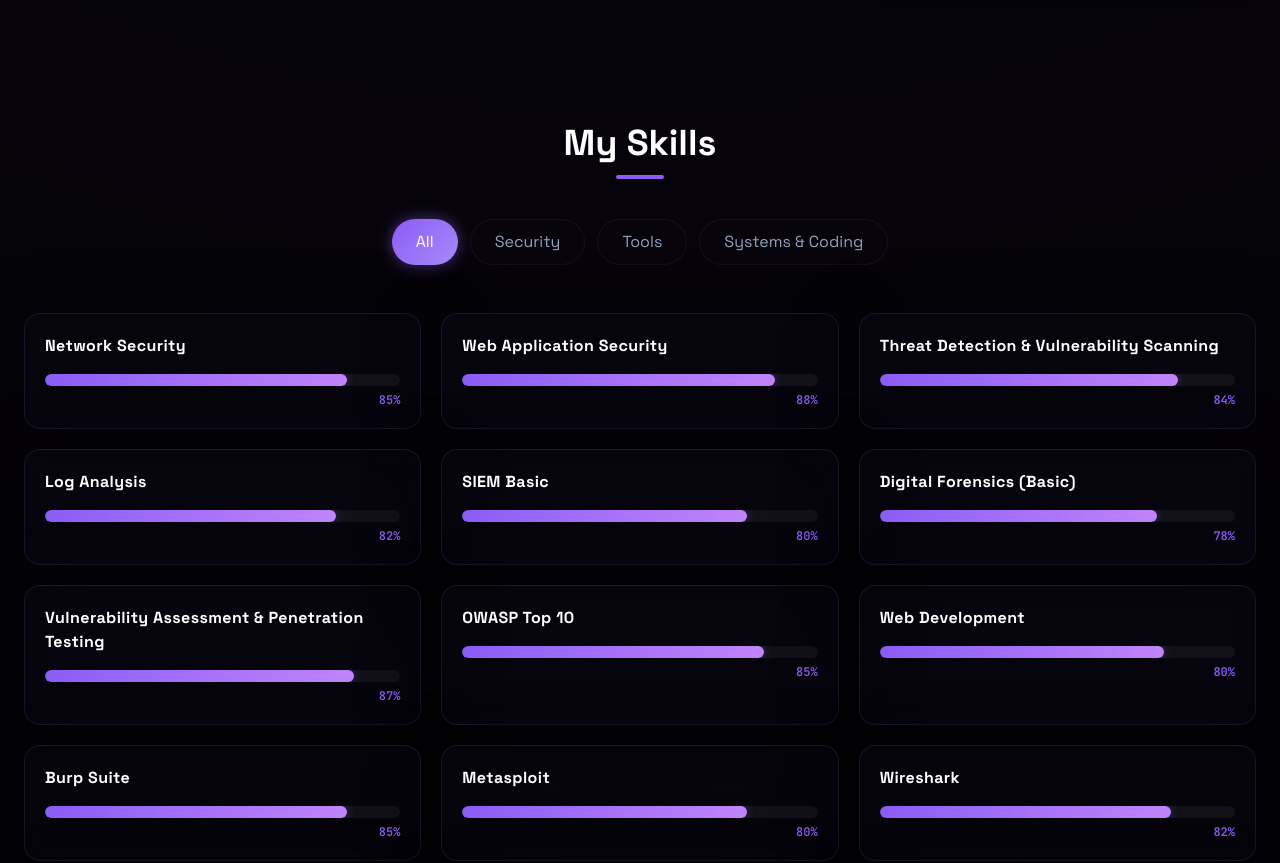
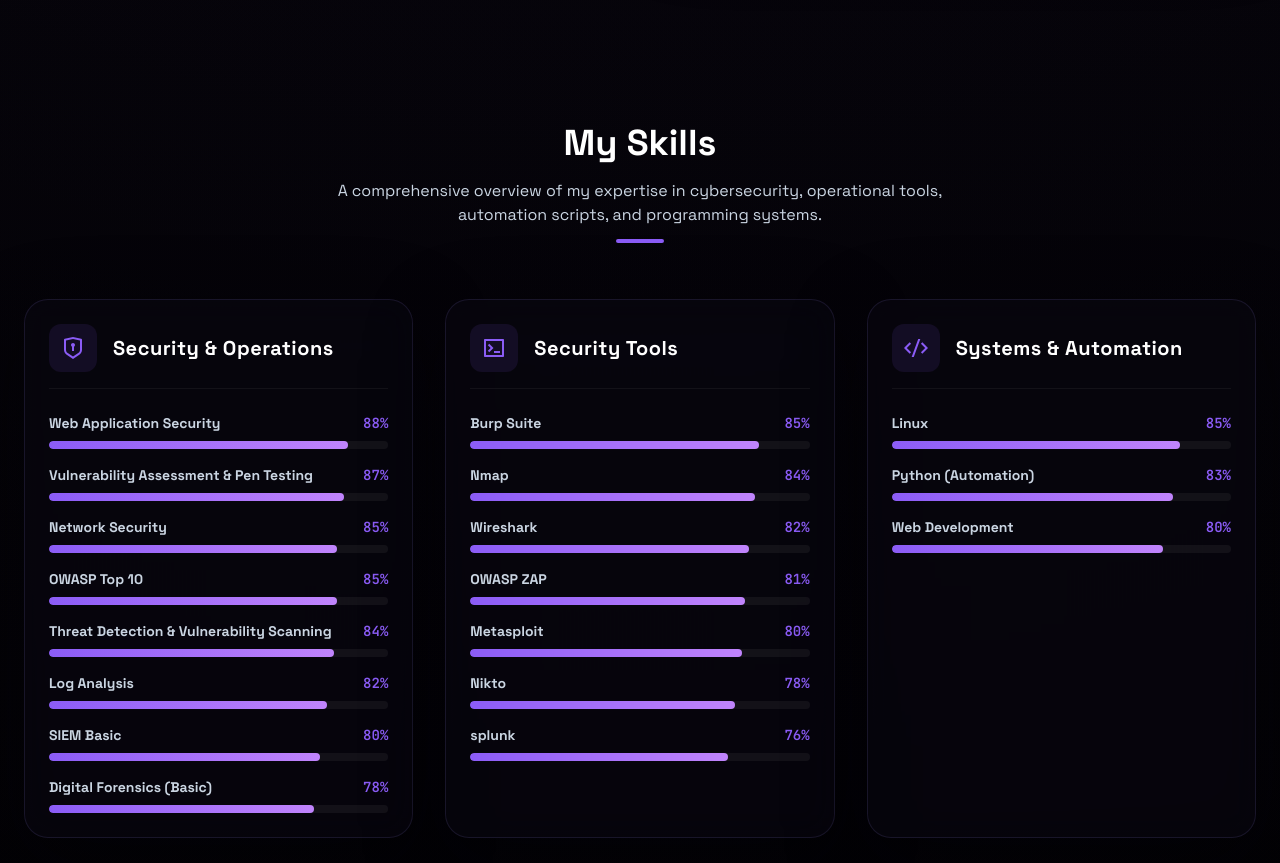
Before and after one commit to devams07/portfolio, a React (Vite) app: page / in a window 1280 px wide. Shown: the part 1480-2343 px from the top of the page. Built offline with nearby package versions, Linux system fonts and the light colour scheme.

Commit message:
skills updated commit

```diff
--- a/src/sections/SkillsSection.jsx
+++ b/src/sections/SkillsSection.jsx
@@ -1,95 +1,126 @@
-import { useState, useMemo } from 'react'
-import { motion, AnimatePresence } from 'framer-motion'
-import SkillCard from '../components/SkillCard'
+import { motion } from 'framer-motion'
+import { RiShieldKeyholeLine, RiTerminalBoxLine, RiCodeSSlashLine } from 'react-icons/ri'
 
-const skillItems = [
-  // Group 1: Cyber Security & Monitoring
-  { name: 'Network Security', level: 85, category: 'Security' },
-  { name: 'Web Application Security', level: 88, category: 'Security' },
-  { name: 'Threat Detection & Vulnerability Scanning', level: 84, category: 'Security' },
-  { name: 'Log Analysis', level: 82, category: 'Security' },
-  { name: 'SIEM Basic', level: 80, category: 'Security' },
-  { name: 'Digital Forensics (Basic)', level: 78, category: 'Security' },
-  // Group 2: Vulnerability Assessment & Pen Testing
-  { name: 'Vulnerability Assessment & Penetration Testing', level: 87, category: 'Security' },
-  { name: 'OWASP Top 10', level: 85, category: 'Security' },
-  { name: 'Web Development', level: 80, category: 'Coding' },
-  // Group 3: Security Tools
-  { name: 'Burp Suite', level: 85, category: 'Tools' },
-  { name: 'Metasploit', level: 80, category: 'Tools' },
-  { name: 'Wireshark', level: 82, category: 'Tools' },
-  { name: 'Nmap', level: 84, category: 'Tools' },
-  { name: 'OWASP ZAP', level: 81, category: 'Tools' },
-  { name: 'Nikto', level: 78, category: 'Tools' },
-  { name: 'splunk', level: 76, category: 'Tools' },
-  // Group 4: Automation & Systems
-  { name: 'Python (Automation)', level: 83, category: 'Coding' },
-  { name: 'Linux', level: 85, category: 'Coding' },
+const skillCategories = [
+  {
+    title: 'Security & Operations',
+    icon: RiShieldKeyholeLine,
+    skills: [
+      { name: 'Web Application Security', level: 88 },
+      { name: 'Vulnerability Assessment & Pen Testing', level: 87 },
+      { name: 'Network Security', level: 85 },
+      { name: 'OWASP Top 10', level: 85 },
+      { name: 'Threat Detection & Vulnerability Scanning', level: 84 },
+      { name: 'Log Analysis', level: 82 },
+      { name: 'SIEM Basic', level: 80 },
+      { name: 'Digital Forensics (Basic)', level: 78 },
+    ],
+  },
+  {
+    title: 'Security Tools',
+    icon: RiTerminalBoxLine,
+    skills: [
+      { name: 'Burp Suite', level: 85 },
+      { name: 'Nmap', level: 84 },
+      { name: 'Wireshark', level: 82 },
+      { name: 'OWASP ZAP', level: 81 },
+      { name: 'Metasploit', level: 80 },
+      { name: 'Nikto', level: 78 },
+      { name: 'splunk', level: 76 },
+    ],
+  },
+  {
+    title: 'Systems & Automation',
+    icon: RiCodeSSlashLine,
+    skills: [
+      { name: 'Linux', level: 85 },
+      { name: 'Python (Automation)', level: 83 },
+      { name: 'Web Development', level: 80 },
+    ],
+  },
 ]
 
-const filterTabs = [
-  { id: 'All', label: 'All' },
-  { id: 'Security', label: 'Security' },
-  { id: 'Tools', label: 'Tools' },
-  { id: 'Coding', label: 'Systems & Coding' },
-]
+const cardVariants = {
+  hidden: { opacity: 0, y: 20 },
+  visible: {
+    opacity: 1,
+    y: 0,
+    transition: {
+      duration: 0.5,
+      when: 'beforeChildren',
+      staggerChildren: 0.05,
+    },
+  },
+}
+
+const barVariants = {
+  hidden: { scaleX: 0 },
+  visible: {
+    scaleX: 1,
+    transition: { duration: 0.6, ease: 'easeOut' },
+  },
+}
 
 export default function SkillsSection() {
-  const [activeFilter, setActiveFilter] = useState('All')
-
-  const filteredSkills = useMemo(() => {
-    if (activeFilter === 'All') return skillItems
-    return skillItems.filter((item) => item.category === activeFilter)
-  }, [activeFilter])
-
   return (
     <section id="skills" className="px-6 py-20 md:py-28">
       <div className="mx-auto max-w-7xl">
         {/* Section Heading */}
-        <div className="mb-10 text-center">
+        <div className="mb-14 text-center">
           <h2 className="text-4xl font-bold text-white dark:text-white light:text-slate-900">My Skills</h2>
+          <p className="mx-auto mt-4 max-w-2xl text-slate-300 dark:text-slate-300 light:text-slate-600">
+            A comprehensive overview of my expertise in cybersecurity, operational tools, automation scripts, and programming systems.
+          </p>
           <div className="mx-auto mt-3 h-1 w-12 bg-cyan rounded-full" />
         </div>
 
-        {/* Filter Tabs Pills */}
-        <div className="mb-12 flex flex-wrap justify-center gap-3">
-          {filterTabs.map((tab) => {
-            const isActive = activeFilter === tab.id
+        {/* Categories Grid */}
+        <div className="grid gap-8 md:grid-cols-3">
+          {skillCategories.map((category) => {
+            const Icon = category.icon
             return (
-              <button
-                key={tab.id}
-                onClick={() => setActiveFilter(tab.id)}
-                className={`relative rounded-full px-6 py-2.5 text-sm font-semibold transition-all duration-300 cursor-pointer ${
-                  isActive
-                    ? 'text-white'
-                    : 'text-slate-400 hover:text-white hover:bg-white/5 border border-white/5 bg-[#0a0914]/20'
-                }`}
+              <motion.div
+                key={category.title}
+                variants={cardVariants}
+                initial="hidden"
+                whileInView="visible"
+                viewport={{ once: true, amount: 0.1 }}
+                className="glass-panel flex flex-col gap-6 rounded-3xl p-6 border border-white/5 bg-[#0a0914]/40"
               >
-                {isActive && (
-                  <motion.span
-                    layoutId="skills-active-pill"
-                    className="absolute inset-0 rounded-full bg-cyan shadow-[0_0_15px_rgba(139,92,246,0.5)]"
-                    transition={{ type: 'spring', stiffness: 380, damping: 30 }}
-                    style={{ background: 'linear-gradient(135deg, #8b5cf6 0%, #a78bfa 100%)', zIndex: -1 }}
-                  />
-                )}
-                {tab.label}
-              </button>
+                {/* Category Header */}
+                <div className="flex items-center gap-4 border-b border-white/5 pb-4">
+                  <div className="flex h-12 w-12 shrink-0 items-center justify-center rounded-xl bg-cyan/10 text-2xl text-cyan">
+                    <Icon />
+                  </div>
+                  <h3 className="text-xl font-bold text-white tracking-wide">{category.title}</h3>
+                </div>
+
+                {/* Skills List */}
+                <div className="flex flex-col gap-4">
+                  {category.skills.map((skill) => (
+                    <div key={skill.name} className="space-y-2">
+                      <div className="flex justify-between text-sm">
+                        <span className="font-semibold text-slate-300 text-left">{skill.name}</span>
+                        <span className="font-mono font-bold text-cyan">{skill.level}%</span>
+                      </div>
+                      <div className="h-2 w-full rounded-full bg-white/5 overflow-hidden">
+                        <motion.div
+                          variants={barVariants}
+                          className="h-full rounded-full bg-cyan origin-left"
+                          style={{
+                            width: `${skill.level}%`,
+                            transformOrigin: 'left',
+                            background: 'linear-gradient(90deg, #8b5cf6, #c084fc)',
+                          }}
+                        />
+                      </div>
+                    </div>
+                  ))}
+                </div>
+              </motion.div>
             )
           })}
         </div>
-
-        {/* Flat Grid of Skills */}
-        <motion.div
-          layout
-          className="grid gap-5 sm:grid-cols-2 md:grid-cols-3"
-        >
-          <AnimatePresence mode="popLayout">
-            {filteredSkills.map((skill) => (
-              <SkillCard key={skill.name} name={skill.name} level={skill.level} />
-            ))}
-          </AnimatePresence>
-        </motion.div>
       </div>
     </section>
   )
```
